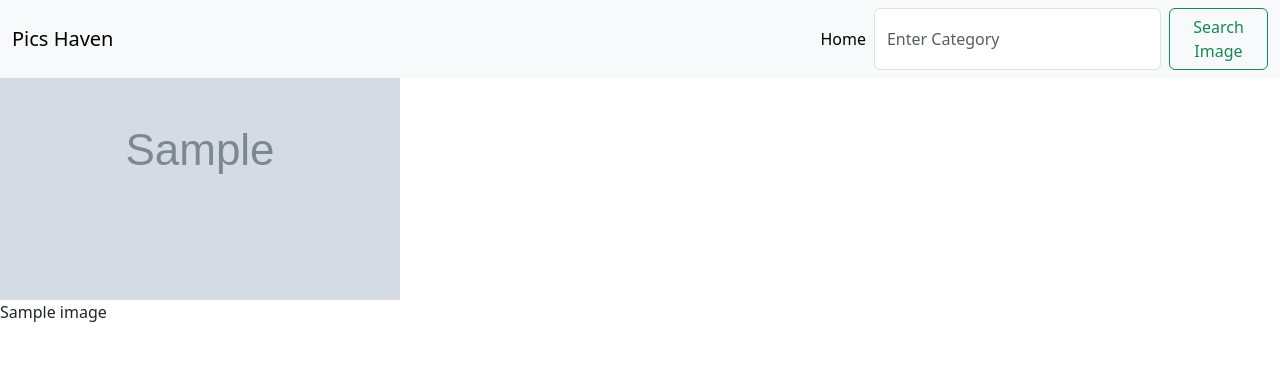
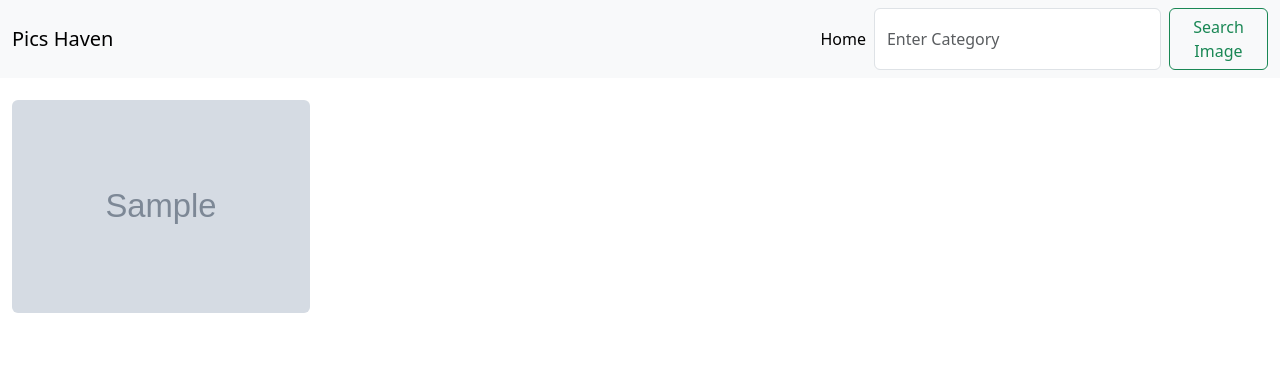
Before and after one commit to Njoro410/pichaven, a Django app: template favpics/templates/index.html in a window 1280 px wide. Shown: the top 378 px of the page. Run offline with Django 4.2, Linux system fonts and the light colour scheme; the template is opened without the code that fills it: values that come from a table or form of the project are taken from there, others are empty; tables that the repository leaves empty hold one stand-in row (values such as "Sample post"); grey boxes marked "Sample" are stand-in pictures; some libraries are stand-ins or nearby versions.

Commit message:
made all images same size

```diff
--- a/favpics/templates/index.html
+++ b/favpics/templates/index.html
@@ -3,17 +3,49 @@
 
 {% block content %}
 
+<div class="container-fluid">
+    <div class="row" style="display: flex; flex-direction: row;">
+        <!-- <div class="col-sm-4" style="background-image: linear-gradient(120deg, #84fab0 0%, #8fd3f4 100%);">
+
+        </div> -->
+        <div class="col-sm-12 images">
+            <!-- <div class=" row row-cols-1 row-cols-md-3 g-4"> -->
             {% for image in images %}
+            <div class="col-md-3 col-sm-4 col-lg-3">
+
+
                 {% if image.category.id == 1 %}
 
-<img src="{{image.images.url}}" alt="">
-<p>{{image.name}}</p>
+                    <img src="{{image.images.url}}" class="rounded" alt="{{image.name}}">
 
                 {% else %}
                 <p>no images from that category</p>
                 {% endif %}
 
 
+            </div>
             {% endfor %}
+            <!-- </div> -->
+
+        </div>
+    </div>
+</div>
+<style>
+
+    .images {
+        margin-top: 100px;
+        display: flex;
+        flex-direction: row;
+    }
+
+    img {
+        float: left;
+        width: 95%;
+        height: 95%;
+        object-fit:cover;
+
+    }
+</style>
+
 
 {% endblock %}
```
Lines whose indentation alone changed are shown as unchanged.
